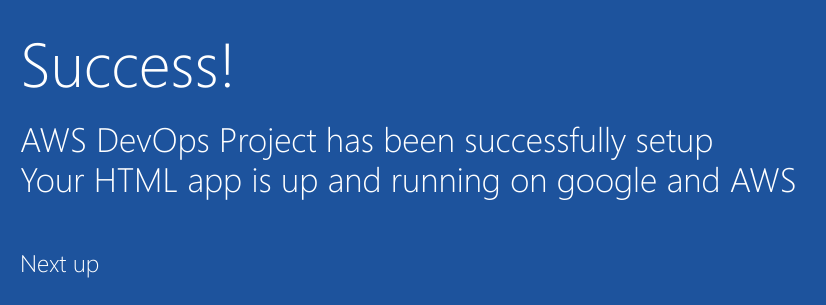
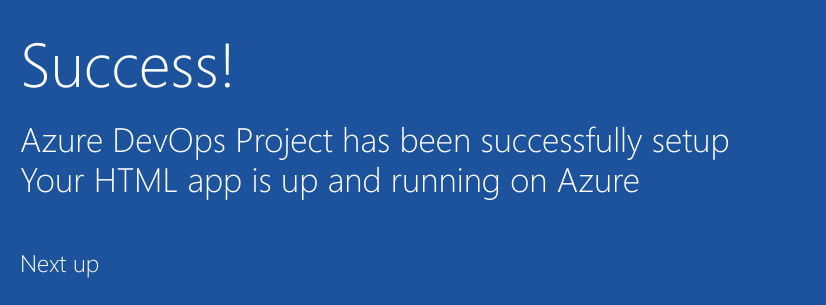
Before and after one commit to sreejanaresh/sampleproject, a plain HTML site: page index.html in a window 1280 px wide. Shown: the part 352-657 px from the top of the page, 205-1031 px from the left. Drawn offline with Linux system fonts and the light colour scheme.

Commit message:
first change in mybranch

```diff
--- a/index.html
+++ b/index.html
@@ -19,8 +19,8 @@
         </div>
             <div class="content-body">
                 <div class="success-text">Success!</div>
-                <div class="description line-1"> AWS DevOps Project has been successfully setup</div>
-                <div class="description line-2"> Your HTML app is up and running on google and AWS</div>
+                <div class="description line-1"> Azure DevOps Project has been successfully setup</div>
+                <div class="description line-2"> Your HTML app is up and running on Azure</div>
                 <div class="next-steps-container">
                     <div class="next-steps-header">Next up</div>
                     <div class="next-steps-body">
```
